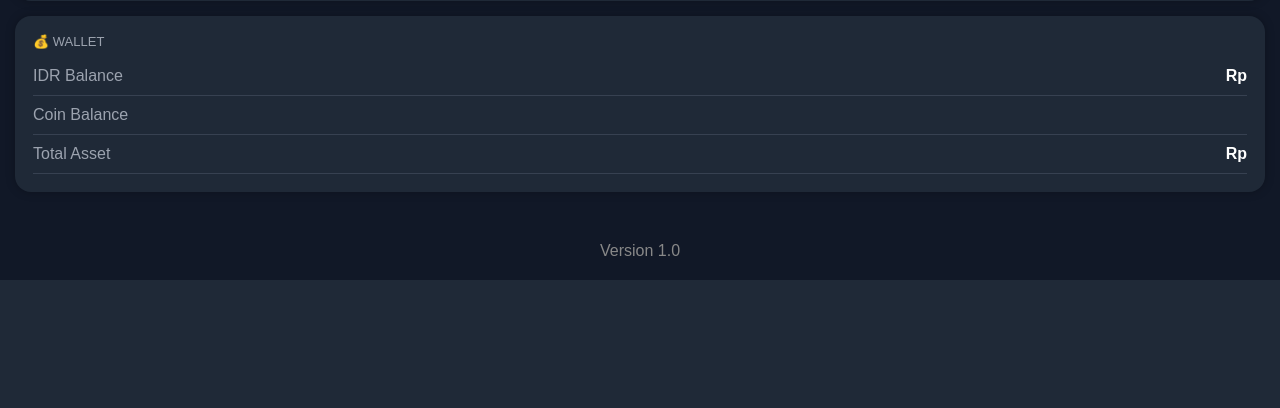
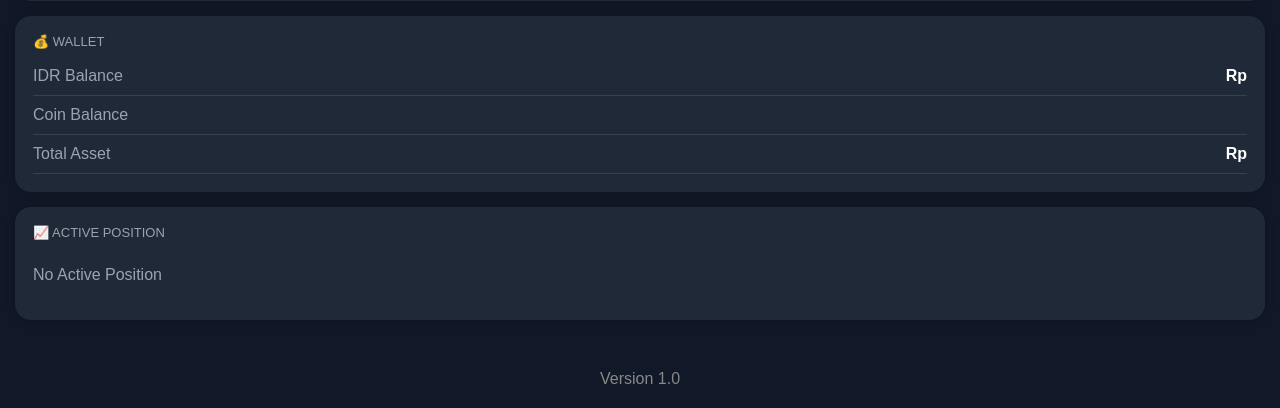
Before and after one commit to adhigame989/Indodax-Execution-Bot, a Flask app: template templates/index.html in a window 1280 px wide. Shown: the part 717-1125 px from the top of the page. Before the commit the page ends 997 px from the top, so only its background shows below. Run offline with Flask 3, Linux system fonts and the light colour scheme; the template is opened without the code that fills it, so the values that code supplies are empty.

Commit message:
Update dashboard.html

```diff
--- a/templates/dashboard.html
+++ b/templates/dashboard.html
@@ -6,4 +6,6 @@
 
     {% include "partials/wallet_card.html" %}
 
+    {% include "partials/position_card.html" %}
+
 </div>
```
